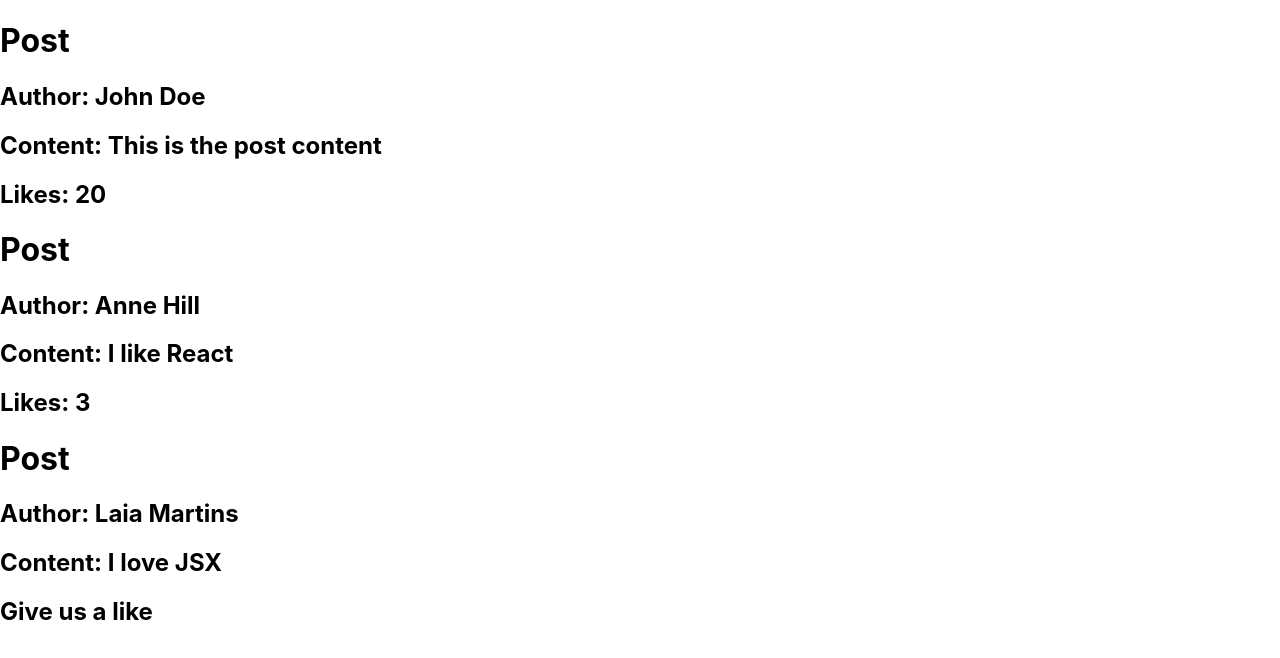
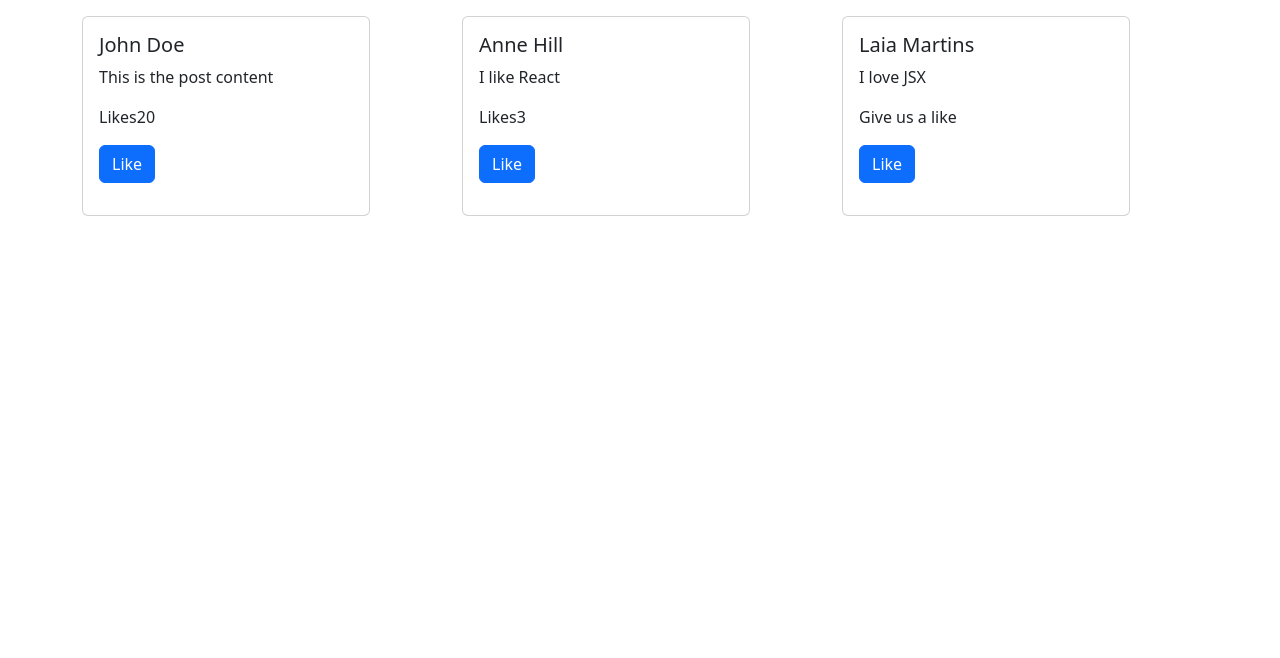
Before and after one commit to eduardoh27/Tutorial-React, a React (Create React App) app in the folder myapp/: page / in a window 1280 px wide. Shown: the top 658 px of the page. Built offline with nearby package versions, Linux system fonts and the light colour scheme.

Commit message:
step 9 done

```diff
--- a/myapp/package.json
+++ b/myapp/package.json
@@ -6,7 +6,9 @@
     "@testing-library/jest-dom": "^5.17.0",
     "@testing-library/react": "^13.4.0",
     "@testing-library/user-event": "^13.5.0",
+    "bootstrap": "^5.3.3",
     "react": "^18.3.1",
+    "react-bootstrap": "^2.10.4",
     "react-dom": "^18.3.1",
     "react-scripts": "5.0.1",
     "web-vitals": "^2.1.4"
--- a/myapp/src/Post.js
+++ b/myapp/src/Post.js
@@ -1,18 +1,32 @@
+import Button from "react-bootstrap/Button";
+import Card from "react-bootstrap/Card";
+import Col from "react-bootstrap/Col";
+
 function Post(props) {
+
     const renderLikes = () => {
-      if (props.likes === 0) return "Give us a like";
-      else return "Likes: " + props.likes;
+        if (props.likes === 0) return "Give us a like";
+        else return "Likes" + props.likes;
     };
 
+    const handleLikes = () => {
+        console.log("Button clicked...");
+    };
 
     return (
-      <div>
-        <h1>Post</h1>
-        <h2>Author: {props.author}</h2>
-        <h2>Content: {props.content}</h2>
-        <h2>{renderLikes()}</h2>
-      </div>
+        <Col>
+        <Card style={{ width: "18rem" }}>
+            <Card.Body className="mb-3">
+            <Card.Title>{props.author}</Card.Title>
+            <Card.Text>{props.content}</Card.Text>
+            <Card.Text>{renderLikes()}</Card.Text>
+            <Button variant="primary" onClick={handleLikes}>
+                Like
+            </Button>
+            </Card.Body>
+        </Card>
+        </Col>
     );
-   }
+}
 
-   export default Post;
+export default Post;
--- a/myapp/src/index.js
+++ b/myapp/src/index.js
@@ -1,33 +1,20 @@
-import React from 'react';
-import ReactDOM from 'react-dom/client';
-import './index.css';
-import App from './App';
-import reportWebVitals from './reportWebVitals';
-import Post from './Post';
+import Container from "react-bootstrap/Container";
+import Row from "react-bootstrap/Row";
 
-const root = ReactDOM.createRoot(document.getElementById('root'));
+import React from "react";
+import ReactDOM from "react-dom/client";
+import "./index.css";
+import "bootstrap/dist/css/bootstrap.min.css";
+import Post from "./Post";
 
+const root = ReactDOM.createRoot(document.getElementById("root"));
 
 root.render(
-  <div>
-    <Post author="John Doe" content="This is the post content" likes={20} />
-    <Post author="Anne Hill" content="I like React" likes={3} />
-    <Post author="Laia Martins" content="I love JSX" likes={0} />
-  </div>
- );
-
-// const component = <h1>Hola mundo</h1>;
-// root.render(component);
-
-// root.render(<App />);
-
-// root.render(
-//   <React.StrictMode>
-//     <App />
-//   </React.StrictMode>
-// );
-
-// If you want to start measuring performance in your app, pass a function
-// to log results (for example: reportWebVitals(console.log))
-// or send to an analytics endpoint. Learn more: https://bit.ly/CRA-vitals
-reportWebVitals();
+ <Container className="mt-3">
+   <Row>
+     <Post author="John Doe" content="This is the post content" likes={20} />
+     <Post author="Anne Hill" content="I like React" likes={3} />
+     <Post author="Laia Martins" content="I love JSX" likes={0} />
+   </Row>
+ </Container>
+);
```
Also changed, not shown: 1 other file (tests, documents, lock files or other folders).
